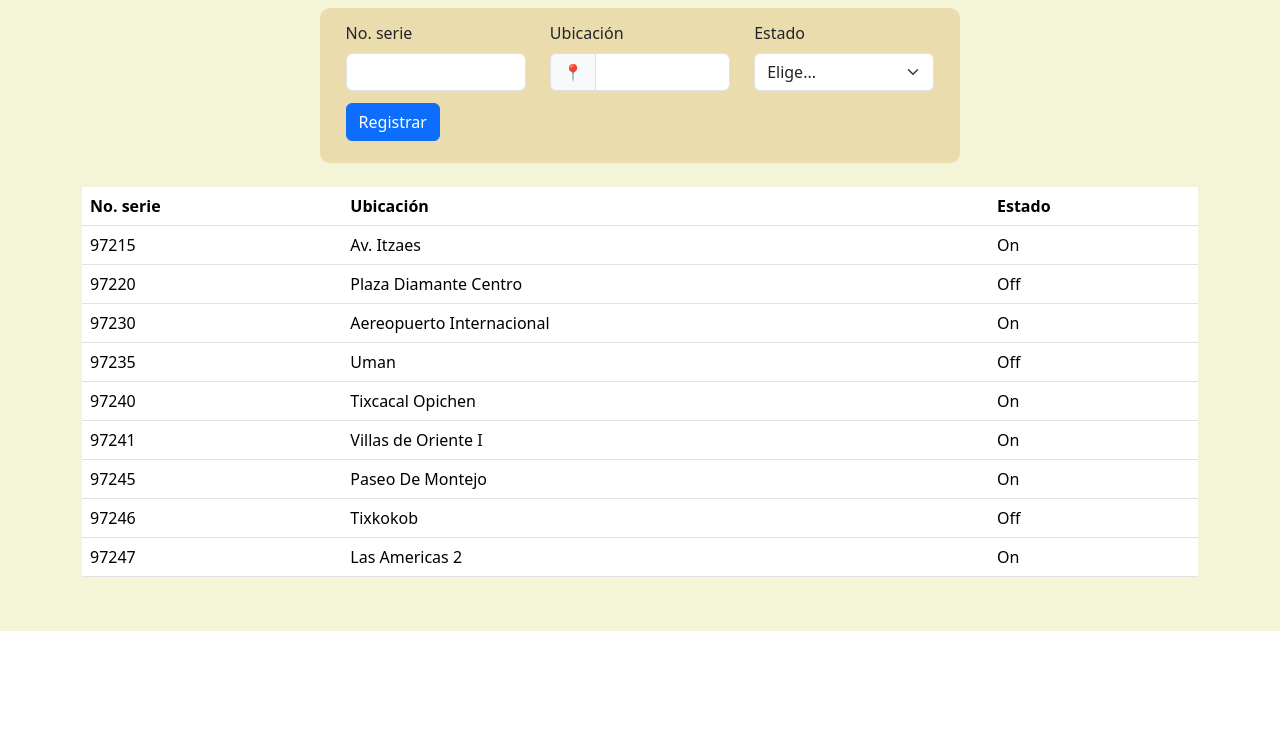
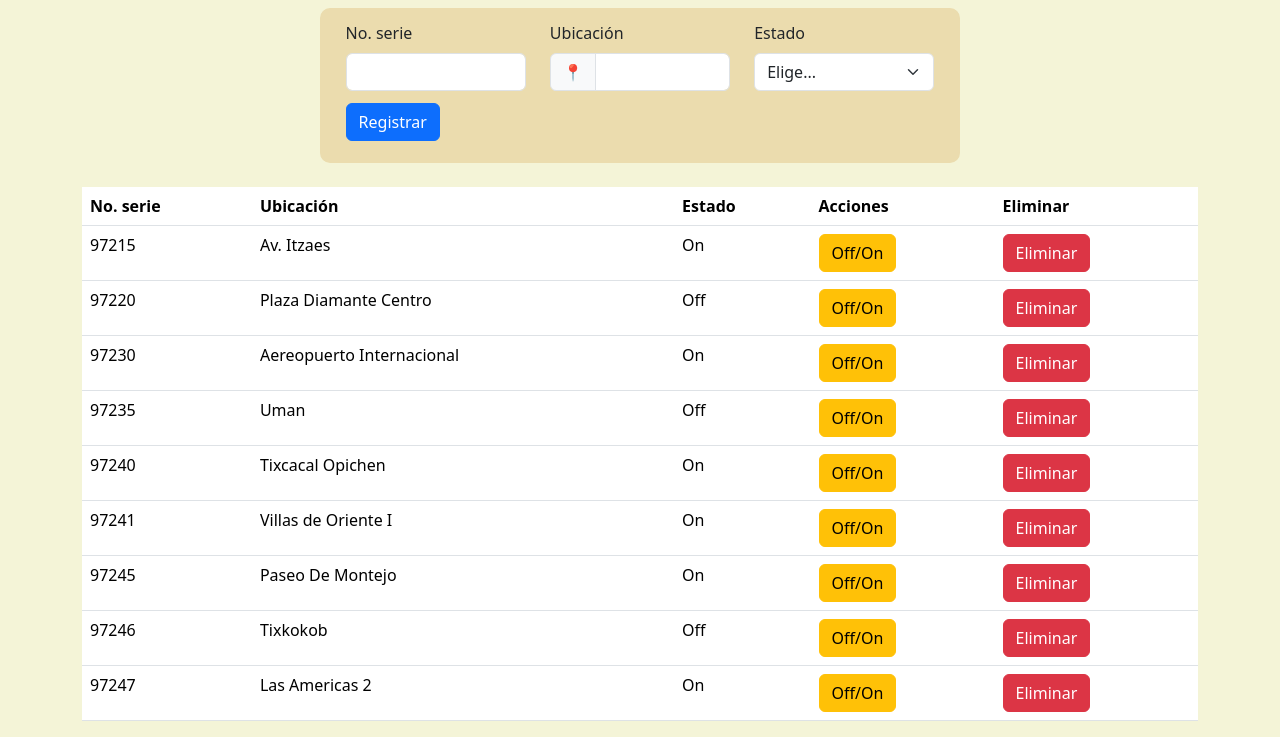
Before and after one commit to Darkyapper/Futuro-d-Mexico, a Flask app: page /registro in a window 1280 px wide. Shown: the part 169-906 px from the top of the page. Before the commit the page ends 800 px from the top, so only its background shows below. Run offline with Flask 3, Linux system fonts and the light colour scheme.

Commit message:
Chay - Anexo de poder eliminar maquinas

```diff
--- a/app.py
+++ b/app.py
@@ -1,5 +1,5 @@
 import os
-from flask import Flask, render_template, request, jsonify
+from flask import Flask, render_template, request, jsonify, redirect, url_for
 from flask_sqlalchemy import SQLAlchemy
 
 
@@ -30,10 +30,16 @@ def registro():
 
 @app.route('/save_machine', methods=['POST'])
 def save_machine():
-    machines = Machines(serial_no=request.form['serial_number'], location=request.form['location'], status=request.form['status'])
+    machines = Machines(serial_no=request.form['serial_no'], location=request.form['location'], status=request.form['status'])
     db.session.add(machines)
     db.session.commit()
     return 'Machine created'
+
+@app.route('/delete_machine/<serial_no>')
+def delete_machine(serial_no):
+    machines = Machines.query.filter_by(serial_no=int(serial_no)).delete()
+    db.session.commit()
+    return redirect(url_for('registro'))
 
 
 if __name__ == '__main__':
--- a/templates/registrar.html
+++ b/templates/registrar.html
@@ -31,7 +31,7 @@
                 <div class = "row">
                     <div class="col-md-4">
                         <label for="validationDefault01" class="form-label">No. serie</label>
-                        <input type="text" name = "serial_number" class="form-control" id="validationDefault01" required>
+                        <input type="text" name = "serial_no" class="form-control" id="validationDefault01" required>
                     </div>
                     <div class="col-md-4">
                         <label for="validationDefaultUsername" class="form-label">Ubicación</label>
@@ -64,6 +64,8 @@
                         <th scope="col">No. serie</th>
                         <th scope="col">Ubicación</th>
                         <th scope="col">Estado</th>
+                        <th scope="col">Acciones</th>
+                        <th scope="col">Eliminar</th>
                     </tr>
                 </thead>
                 <tbody>
@@ -72,6 +74,8 @@
                         <td>{{ machine.serial_no }}</td>
                         <td>{{ machine.location }}</td>
                         <td>{{ machine.status }}</td>
+                        <td><a href = "" class = "btn btn-warning">Off/On</a></td>
+                        <td><a href = "/delete_machine/{{machine.serial_no}}" class = "btn btn-danger">Eliminar</a></td>
                     </tr>
                     {% endfor %}
                 </tbody>
```
Also changed, not shown: database/machines.db.
